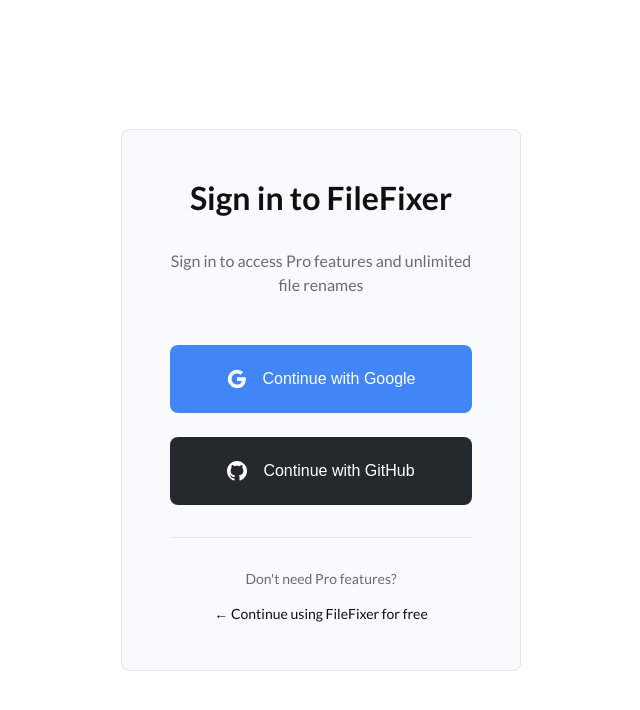
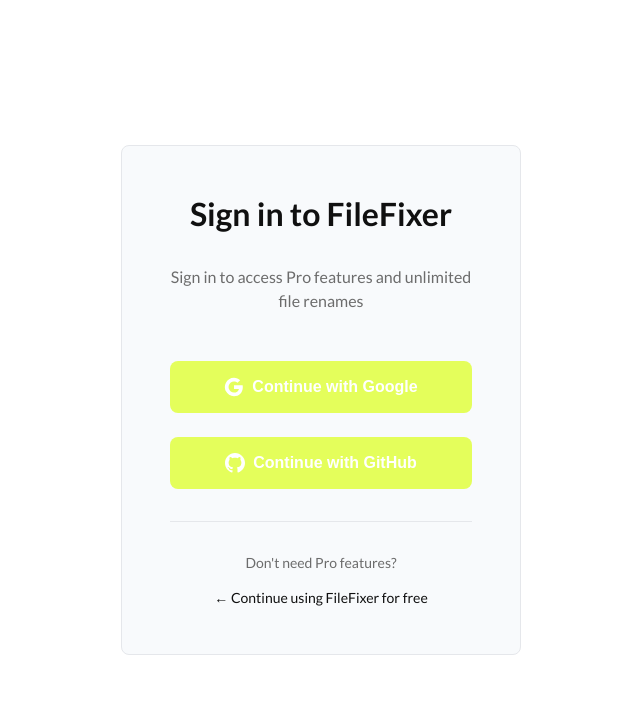
Before and after one commit to rhyspjudd-dev/filefixer, a Next.js app: page /signin in a window 1280 px wide. Shown: the top 710 px of the page, without its empty margins (319-959 px from the left). Built offline with nearby package versions, Linux system fonts and the light colour scheme; no server answers; a web font is replaced by a local one.

Commit message:
Refactor buttons to use reusable Button component

```diff
--- a/src/app/page.tsx
+++ b/src/app/page.tsx
@@ -30,15 +30,12 @@
       }}>
         <div style={{
           display: 'flex',
-          justifyContent: 'space-between',
+          justifyContent: 'flex-end',
           alignItems: 'center',
           marginBottom: 'var(--spacing-lg)',
           padding: 'var(--spacing-sm) 0',
           borderBottom: '1px solid var(--border)'
         }}>
-          <div style={{ fontSize: '18px', fontWeight: '600', color: 'var(--text)' }}>
-            FileFixer
-          </div>
           <AuthButtons />
         </div>
 
--- a/src/app/signin/page.tsx
+++ b/src/app/signin/page.tsx
@@ -4,6 +4,7 @@
 import { useRouter, useSearchParams } from "next/navigation";
 import { useEffect, Suspense } from "react";
 import Link from "next/link";
+import Button from '@/components/Button';
 
 function SignInContent() {
   const { status } = useSession();
@@ -86,30 +87,10 @@
           flexDirection: 'column',
           gap: 'var(--spacing-md)'
         }}>
-          <button
+          <Button
             onClick={() => signIn("google", { callbackUrl })}
-            style={{
-              display: 'flex',
-              alignItems: 'center',
-              justifyContent: 'center',
-              gap: 'var(--spacing-sm)',
-              padding: 'var(--spacing-md)',
-              backgroundColor: '#4285f4',
-              color: 'white',
-              border: 'none',
-              borderRadius: 'var(--border-radius)',
-              fontSize: '16px',
-              fontWeight: '500',
-              cursor: 'pointer',
-              transition: '0.2s',
-              width: '100%'
-            }}
-            onMouseEnter={(e) => {
-              e.currentTarget.style.backgroundColor = '#3367d6';
-            }}
-            onMouseLeave={(e) => {
-              e.currentTarget.style.backgroundColor = '#4285f4';
-            }}
+            variant="oauth"
+            size="large"
           >
             <svg width="20" height="20" viewBox="0 0 24 24" fill="currentColor">
               <path d="M22.56 12.25c0-.78-.07-1.53-.2-2.25H12v4.26h5.92c-.26 1.37-1.04 2.53-2.21 3.31v2.77h3.57c2.08-1.92 3.28-4.74 3.28-8.09z"/>
@@ -118,38 +99,18 @@
               <path d="M12 5.38c1.62 0 3.06.56 4.21 1.64l3.15-3.15C17.45 2.09 14.97 1 12 1 7.7 1 3.99 3.47 2.18 7.07l3.66 2.84c.87-2.6 3.3-4.53 6.16-4.53z"/>
             </svg>
             Continue with Google
-          </button>
+          </Button>
 
-          <button
+          <Button
             onClick={() => signIn("github", { callbackUrl })}
-            style={{
-              display: 'flex',
-              alignItems: 'center',
-              justifyContent: 'center',
-              gap: 'var(--spacing-sm)',
-              padding: 'var(--spacing-md)',
-              backgroundColor: '#24292e',
-              color: 'white',
-              border: 'none',
-              borderRadius: 'var(--border-radius)',
-              fontSize: '16px',
-              fontWeight: '500',
-              cursor: 'pointer',
-              transition: '0.2s',
-              width: '100%'
-            }}
-            onMouseEnter={(e) => {
-              e.currentTarget.style.backgroundColor = '#1a1e22';
-            }}
-            onMouseLeave={(e) => {
-              e.currentTarget.style.backgroundColor = '#24292e';
-            }}
+            variant="oauth"
+            size="large"
           >
             <svg width="20" height="20" viewBox="0 0 24 24" fill="currentColor">
               <path d="M12 0c-6.626 0-12 5.373-12 12 0 5.302 3.438 9.8 8.207 11.387.599.111.793-.261.793-.577v-2.234c-3.338.726-4.033-1.416-4.033-1.416-.546-1.387-1.333-1.756-1.333-1.756-1.089-.745.083-.729.083-.729 1.205.084 1.839 1.237 1.839 1.237 1.07 1.834 2.807 1.304 3.492.997.107-.775.418-1.305.762-1.604-2.665-.305-5.467-1.334-5.467-5.931 0-1.311.469-2.381 1.236-3.221-.124-.303-.535-1.524.117-3.176 0 0 1.008-.322 3.301 1.23.957-.266 1.983-.399 3.003-.404 1.02.005 2.047.138 3.006.404 2.291-1.552 3.297-1.23 3.297-1.23.653 1.653.242 2.874.118 3.176.77.84 1.235 1.911 1.235 3.221 0 4.609-2.807 5.624-5.479 5.921.43.372.823 1.102.823 2.222v3.293c0 .319.192.694.801.576 4.765-1.589 8.199-6.086 8.199-11.386 0-6.627-5.373-12-12-12z"/>
             </svg>
             Continue with GitHub
-          </button>
+          </Button>
         </div>
 
         <div style={{
--- /dev/null
+++ b/src/components/Button.tsx
@@ -0,0 +1,30 @@
+import { ReactNode, ButtonHTMLAttributes } from 'react';
+import styles from '@/styles/buttons.module.scss';
+
+interface ButtonProps extends ButtonHTMLAttributes<HTMLButtonElement> {
+  children: ReactNode;
+  variant?: 'primary' | 'secondary' | 'danger' | 'success' | 'outline' | 'gradient' | 'admin' | 'oauth';
+  size?: 'small' | 'medium' | 'large' | 'xlarge';
+  className?: string;
+}
+
+export default function Button({
+  children,
+  variant = 'primary',
+  size = 'medium',
+  className = '',
+  ...props
+}: ButtonProps) {
+  const buttonClasses = [
+    styles.button,
+    styles[variant],
+    styles[size],
+    className
+  ].filter(Boolean).join(' ');
+
+  return (
+    <button className={buttonClasses} {...props}>
+      {children}
+    </button>
+  );
+}
--- /dev/null
+++ b/src/styles/buttons.module.scss
@@ -0,0 +1,118 @@
+/* Button Base Styles */
+.button {
+  background: var(--color-warning);
+  color: var(--background);
+  border: none;
+  border-radius: var(--border-radius);
+  padding: var(--spacing-xs) var(--spacing-sm);
+  font-size: 14px;
+  font-weight: 500; /* Lighter as requested */
+  cursor: pointer;
+  opacity: 1;
+  transition: 0.2s;
+  text-decoration: none;
+  display: inline-flex;
+  align-items: center;
+  justify-content: center;
+  gap: var(--spacing-xs);
+  line-height: 1;
+  white-space: nowrap;
+}
+
+.button:hover {
+  background: var(--background);
+  color: var(--color-warning);
+  border: 1px solid var(--color-warning);
+}
+
+.button:active {
+  transform: translateY(0);
+}
+
+.button:disabled {
+  opacity: 0.5;
+  cursor: not-allowed;
+  transform: none;
+}
+
+/* Button Variants - All use --color-warning as base */
+.primary {
+  background: var(--color-warning);
+  color: var(--background);
+}
+
+.secondary {
+  background: var(--color-warning);
+  color: var(--background);
+}
+
+.danger {
+  background: var(--color-warning);
+  color: var(--background);
+}
+
+.success {
+  background: var(--color-warning);
+  color: var(--background);
+}
+
+.outline {
+  background: transparent;
+  color: var(--color-warning);
+  border: 1px solid var(--color-warning);
+}
+
+.outline:hover {
+  background: var(--color-warning);
+  color: var(--background);
+}
+
+/* Button Sizes */
+.small {
+  padding: calc(var(--spacing-xs) * 0.75) var(--spacing-xs);
+  font-size: 12px;
+}
+
+.medium {
+  padding: var(--spacing-xs) var(--spacing-sm);
+  font-size: 14px;
+}
+
+.large {
+  padding: var(--spacing-sm) var(--spacing-md);
+  font-size: 16px;
+  font-weight: 600;
+}
+
+.xlarge {
+  padding: var(--spacing-md) var(--spacing-lg);
+  font-size: 18px;
+  font-weight: 600;
+}
+
+/* Special Buttons - Still using gradients but can be overridden */
+.gradient {
+  background: var(--color-warning);
+  color: var(--background);
+}
+
+.admin {
+  background: linear-gradient(135deg, var(--color-warning), var(--color-chartreuse));
+  color: var(--color-night);
+  font-weight: 600;
+}
+
+.oauth {
+  background: var(--color-warning);
+  color: var(--background);
+  border: none;
+  padding: var(--spacing-sm) var(--spacing-md);
+  font-size: 16px;
+  width: 100%;
+}
+
+.oauth:hover {
+  background: var(--background);
+  color: var(--color-warning);
+  border: 1px solid var(--color-warning);
+}
```
Also changed, not shown: src/components/AuthButtons.tsx (+9 -43 lines), src/components/DownloadButton.tsx (+9 -32 lines), src/components/FileUploader.tsx (+6 -25 lines), src/components/UpgradeButton.tsx (+6 -20 lines).
